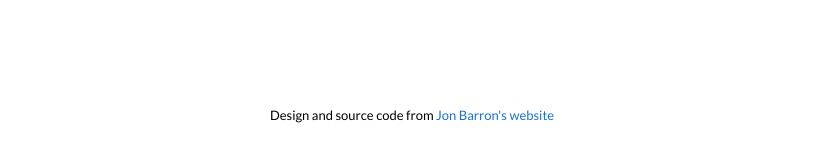
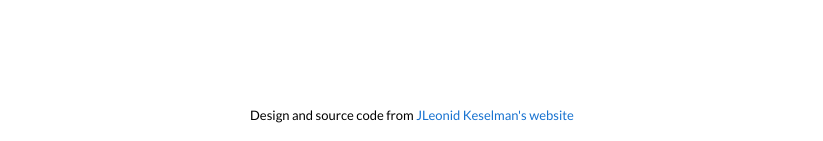
Before and after one commit to ZiyangW2000/ZiyangW2000.github.io, a Jekyll site: the page built from _posts/2019-06-02-venue.markdown, in a window 1280 px wide. Shown: the part 1454-1595 px from the top of the page, without its empty margins (228-1051 px from the left). Built offline with Jekyll 4.4.1, drawn with Linux system fonts in a browser that asks for light colours.

Commit message:
Update default.html

```diff
--- a/_layouts/default.html
+++ b/_layouts/default.html
@@ -101,144 +101,14 @@
         <br>
         <br>
         <br>
-<!--         <table style="width:100%;border:0px;border-spacing:0px;border-collapse:separate;margin-right:auto;margin-left:auto;">
-          <tr>
-            <td style="padding:2.5%;width:100%;vertical-align:middle">
-              <h2>Intel Projects</h2>
-              <p>Besides my work on the RealSense depth sensors and the publications above, a sampling of my publicly disclosed work
-              </p>
-            </td>
-          </tr>
-        </table>
-        <table style="width:100%;border:0px;border-spacing:0px;border-collapse:separate;margin-right:auto;margin-left:auto;">
 
-          {% for post in site.posts %}
-          {% for cat in post.categories %}
-          {% if cat == 'Intel' %}
-          <tr>
-            <td style="padding:2.5%;width:25%;vertical-align:middle;min-width:120px">
-              <img src="/tn{{post.image}}" alt="project image" style="width:auto; height:auto; max-width:100%;" />
-            </td>
-            <td style="padding:2.5%;width:75%;vertical-align:middle">
-              <h3>{{post.title}}</h3>
-              <br>
-              <em>{{post.categories}} {{post.course}}</em>
-              <br>
-              {{ post.date | date: "%Y-%m-%d" }}
-
-              <br>
-              {% if post.website %}
-              <a href="{{post.website}}">website</a> /
-              {% endif %}
-              {% if post.paper %}
-              <a href="{{post.paper}}">paper</a> /
-              {% endif %}
-              {% if post.patent %}
-              <a href="{{post.patent}}">patent</a> /
-              {% endif %}
-              {% if post.patent2 %}
-              <a href="{{post.patent2}}">patent #2</a> /
-              {% endif %}
-              {% if post.patent3 %}
-              <a href="{{post.patent3}}">patent #3</a> /
-              {% endif %}
-              {% if post.video %}
-              <a href="{{post.video}}">video</a> /
-              {% endif %}
-              {% if post.video2 %}
-              <a href="{{post.video2}}">video #2</a> /
-              {% endif %}
-              {% if post.code %}
-              <a href="{{post.code}}">code</a> /
-              {% endif %}
-              {% if post.poster %}
-              <a href="{{post.poster}}">poster</a> /
-              {% endif %}
-              {% if post.slides %}
-              <a href="{{post.slides}}">slides</a> /
-              {% endif %}
-              <p></p>
-              {{ post.excerpt }}
-            </td>
-          </tr>
-          {% endif %}
-          {% endfor %}
-          {% endfor %}
-        </table>
-        <br>
-        <br>
-        <br>
-        <table style="width:100%;border:0px;border-spacing:0px;border-collapse:separate;margin-right:auto;margin-left:auto;">
-          <tr>
-            <td style="padding:2.5%;width:100%;vertical-align:middle">
-              <h2>Other Projects</h2>
-              <p> These include coursework, side projects and unpublished research work.
-              </p>
-            </td>
-          </tr>
-        </table>
-        <table style="width:100%;border:0px;border-spacing:0px;border-collapse:separate;margin-right:auto;margin-left:auto;">
-
-          {% for post in site.posts %}
-          {% for cat in post.categories %}
-          {% if cat != 'research' and cat != 'Intel' %}
-          <tr>
-            <td style="padding:2.5%;width:25%;vertical-align:middle;min-width:120px">
-              <img src="/tn{{post.image}}" alt="project image" style="width:auto; height:auto; max-width:100%;" />
-            </td>
-            <td style="padding:2.5%;width:75%;vertical-align:middle">
-              <h3>{{post.title}}</h3>
-              <br>
-              <em>{{post.categories}} {{post.course}}</em>
-              <br>
-              {{ post.date | date: "%Y-%m-%d" }}
-
-              <br>
-              {% if post.website %}
-              <a href="{{post.website}}">website</a> /
-              {% endif %}
-              {% if post.paper %}
-              <a href="{{post.paper}}">paper</a> /
-              {% endif %}
-              {% if post.patent %}
-              <a href="{{post.patent}}">patent</a> /
-              {% endif %}
-              {% if post.patent2 %}
-              <a href="{{post.patent2}}">patent #2</a> /
-              {% endif %}
-              {% if post.patent3 %}
-              <a href="{{post.patent3}}">patent #3</a> /
-              {% endif %}
-              {% if post.video %}
-              <a href="{{post.video}}">video</a> /
-              {% endif %}
-              {% if post.video2 %}
-              <a href="{{post.video2}}">video #2</a> /
-              {% endif %}
-              {% if post.code %}
-              <a href="{{post.code}}">code</a> /
-              {% endif %}
-              {% if post.poster %}
-              <a href="{{post.poster}}">poster</a> /
-              {% endif %}
-              {% if post.slides %}
-              <a href="{{post.slides}}">slides</a> /
-              {% endif %}
-              <p></p>
-              {{ post.excerpt }}
-            </td>
-          </tr>
-          {% endif %}
-          {% endfor %}
-          {% endfor %}
-        </table> -->
 
         <table style="width:100%;border:0px;border-spacing:0px;border-collapse:separate;margin-right:auto;margin-left:auto;">
           <tr>
             <td style="padding:0px">
               <br>
               <p style="text-align:center;font-size:small;">
-                Design and source code from <a style="font-size:small;" href="https://jonbarron.info">Jon Barron's website</a>
+                Design and source code from <a style="font-size:small;" href="https://leonidk.com/">JLeonid Keselman's website</a>
               </p>
             </td>
           </tr>
```
